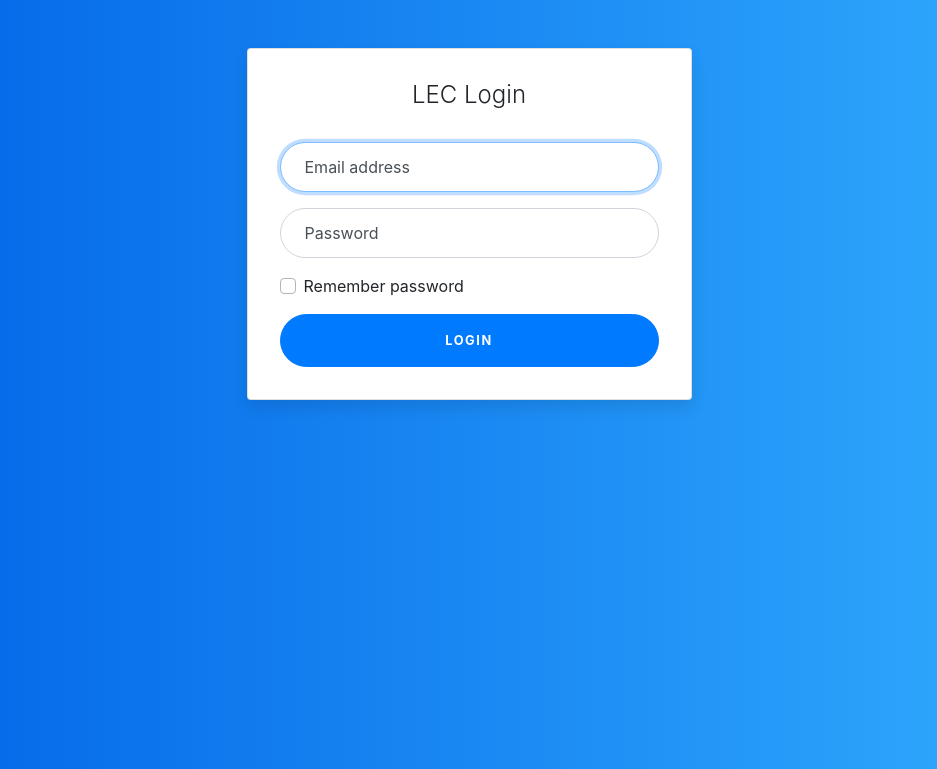
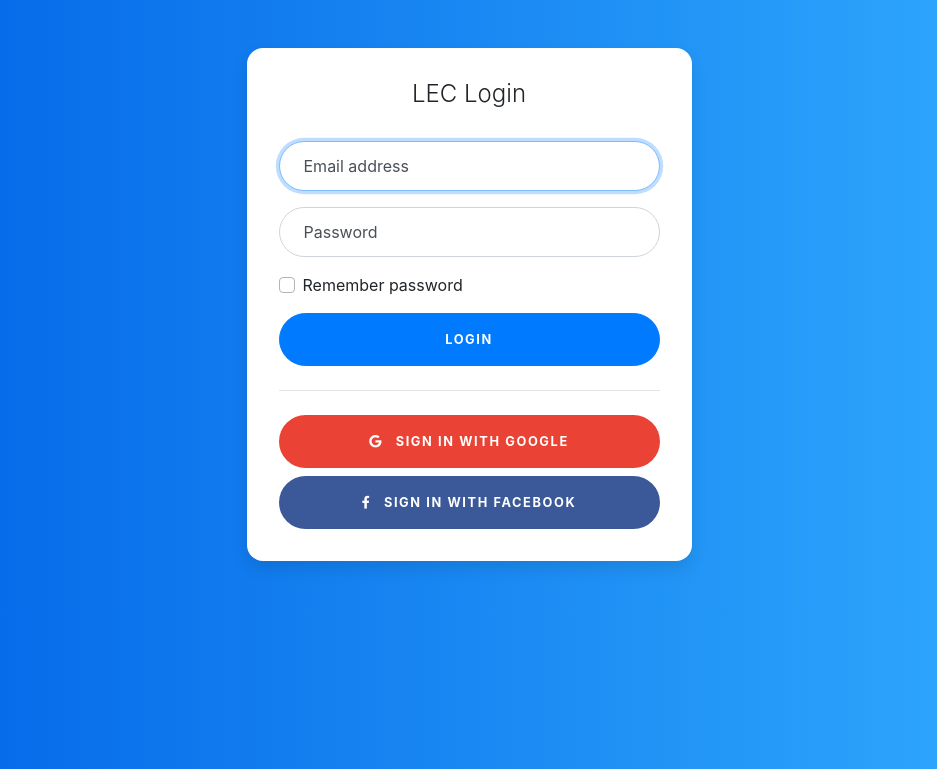
Before and after one commit to Team-Trnsko/lecplayers, a Django app: page /login/ in a window 1280 px wide. Shown: the top 769 px of the page, without its empty margins (171-1108 px from the left). Run offline with Django 3.2, Linux system fonts and the light colour scheme; some libraries are stand-ins or nearby versions.

Commit message:
Login_v3

```diff
--- a/templates/login/login.html
+++ b/templates/login/login.html
@@ -6,17 +6,19 @@
   <meta charset="utf-8">
   <meta name="viewport" content="width=device-width, initial-scale=1, shrink-to-fit=no">
 
+  <!-- Fontawesome Activation -->
+  <script src="https://kit.fontawesome.com/4c627cd399.js" crossorigin="anonymous"></script>
+
+  <!-- Fontawesome CSS -->
+  <link rel="stylesheet" href="https://use.fontawesome.com/releases/v5.8.2/css/all.css">
+
+  <!-- Bootstrap CSS -->
+  <link rel="stylesheet" href="https://stackpath.bootstrapcdn.com/bootstrap/4.3.1/css/bootstrap.min.css"
+    crossorigin="anonymous">
+
   <!-- Login CSS -->
   {% load static %}
   <link rel="stylesheet" type="text/css" href="{% static 'login/login.css' %}">
-
-  <!-- Fontawesome Activation -->
-  <script src="https://kit.fontawesome.com/4c627cd399.js" crossorigin="anonymous"></script>
-  <!-- Bootstrap CSS -->
-  <link rel="stylesheet" href="https://stackpath.bootstrapcdn.com/bootstrap/4.3.1/css/bootstrap.min.css"
-    crossorigin="anonymous">
-  <!-- Fontawesome CSS -->
-  <link rel="stylesheet" href="https://use.fontawesome.com/releases/v5.8.2/css/all.css">
 
   <title>LEC Login</title>
 </head>
@@ -45,6 +47,12 @@
               </div>
               <button class="btn btn-lg btn-primary btn-block text-uppercase" type="submit">Login</button>
 
+              <hr class="my-4">
+              <button class="btn btn-lg btn-google btn-block text-uppercase" type="submit"><i
+                  class="fab fa-google mr-2"></i> Sign in with Google</button>
+              <button class="btn btn-lg btn-facebook btn-block text-uppercase" type="submit"><i
+                  class="fab fa-facebook-f mr-2"></i> Sign in with Facebook</button>
+
             </form>
           </div>
         </div>
```
